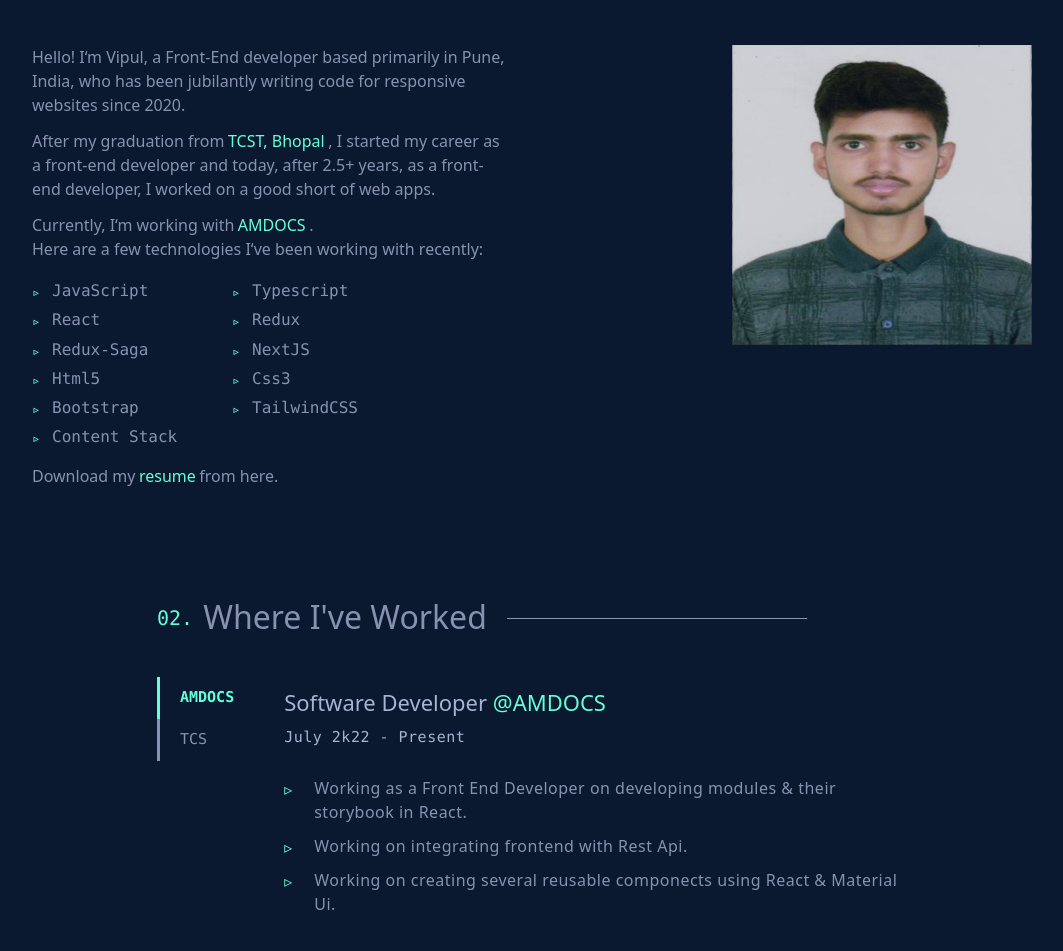
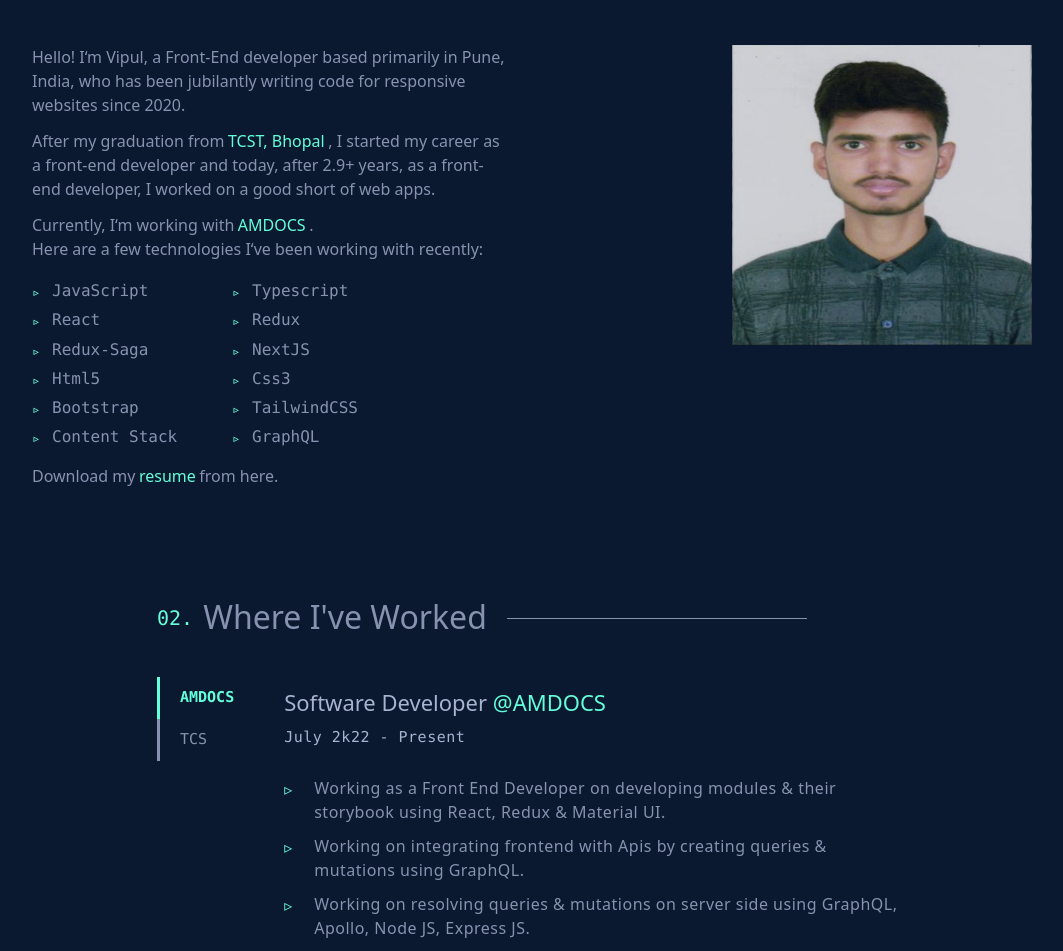
Before and after one commit to Vipul-26/portfolio, a Next.js app: page / in a window 1280 px wide. Shown: the part 801-1752 px from the top of the page, without its empty margins (108-1171 px from the left). Built offline with nearby package versions, Linux system fonts and the light colour scheme.

Commit message:
Updated exp year + exp description

```diff
--- a/components/About/index.js
+++ b/components/About/index.js
@@ -16,6 +16,7 @@ const About = () => {
     "Bootstrap",
     "TailwindCSS",
     "Content Stack",
+    "GraphQL"
   ];
   return (
     <section id="about" className={styles.section}>
@@ -40,7 +41,7 @@ const About = () => {
                 TCST, Bhopal
               </a>
               , I started my career as a front-end developer and today, after
-              2.5+ years, as a front-end developer, I worked on a good short of
+              2.9+ years, as a front-end developer, I worked on a good short of
               web apps.
             </p>
             <p>
--- a/components/Experience/index.js
+++ b/components/Experience/index.js
@@ -19,9 +19,9 @@ const TabList = [
 
 const list = [
   [
-    "Working as a Front End Developer on developing modules & their storybook in React.",
-    "Working on integrating frontend with Rest Api.",
-    "Working on creating several reusable componects using React & Material Ui.",
+    "Working as a Front End Developer on developing modules & their storybook using React, Redux & Material UI.",
+    "Working on integrating frontend with Apis by creating queries & mutations using GraphQL.",
+    "Working on resolving queries & mutations on server side using GraphQL, Apollo, Node JS, Express JS.",
   ],
   [
     "Worked on Micro Front End apps in NextJS, TailwindCSS and ContentStack from scratch.",
```
